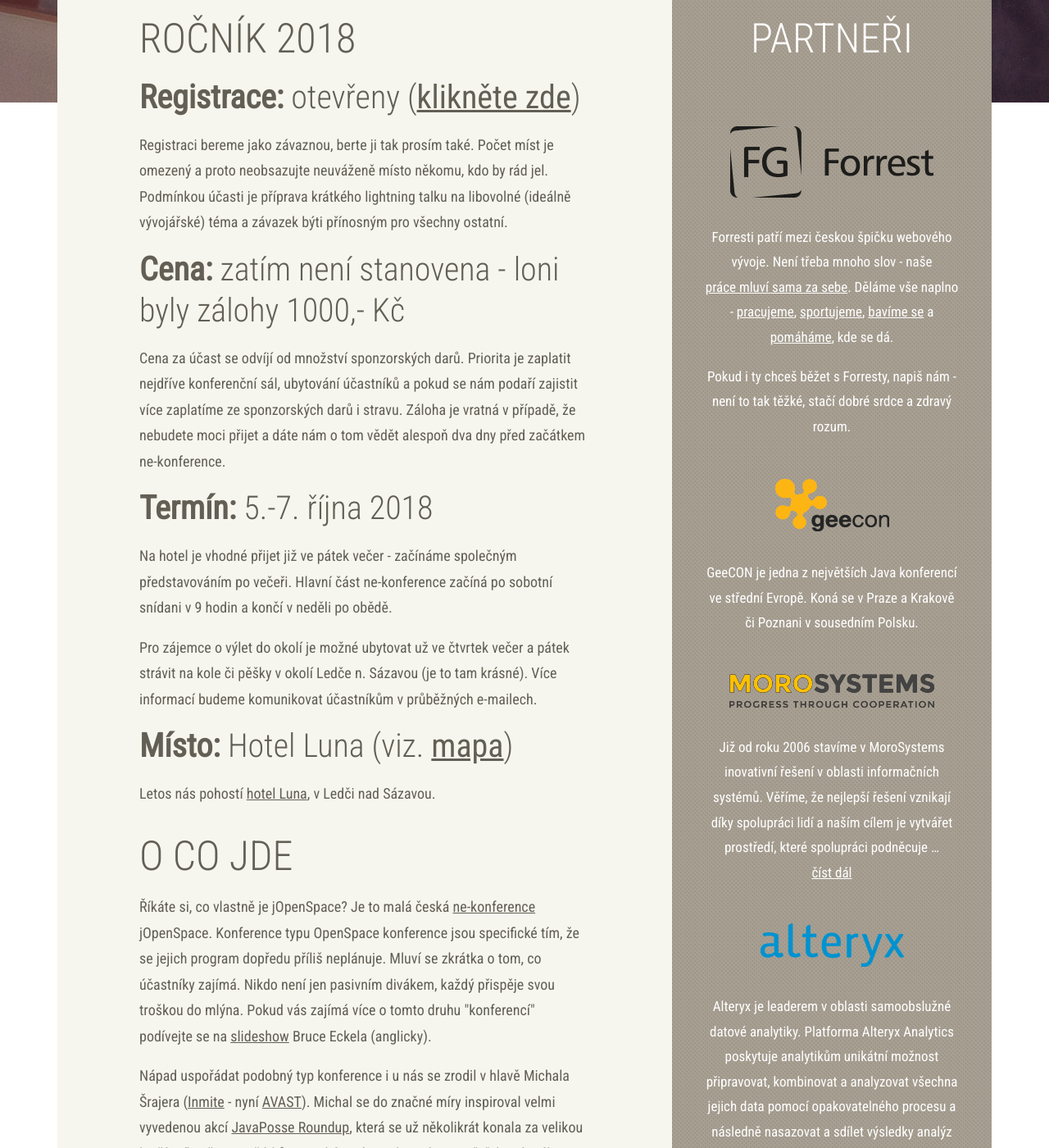
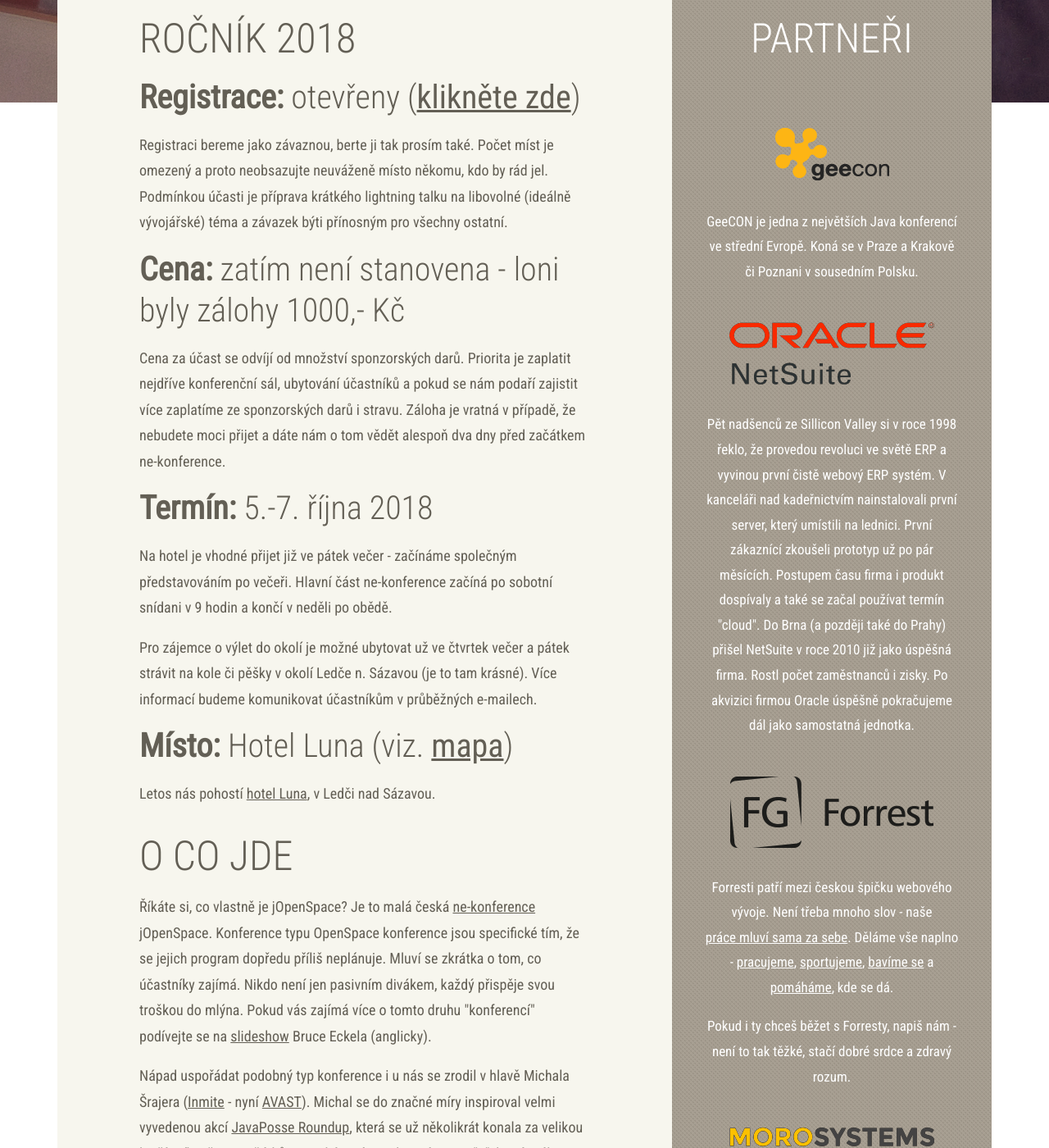
Before and after one commit to novoj/jOpenSpace, a Jekyll site: the page built from index.html, in a window 1280 px wide and 1400 px high, scrolled down 677 px. Shown: the whole window at 82% size. Built offline with Jekyll 4.4.1, drawn with Linux system fonts in a browser that asks for light colours; the list of posts is cut into pages by our own code.

Commit message:
Added partners: Barclays, NetSuite.

```diff
--- a/_includes/partners.html
+++ b/_includes/partners.html
@@ -25,10 +25,39 @@
 		</div>
 	</li>
 	<li>
+		<a href="http://www.netsuite.com"><img src="public/images/sponsor/oracle-netsuite.png" alt="Oracle NetSuite" /></a>
+
+		<div>
+			<p>Pět nadšenců ze Sillicon Valley si v roce 1998 řeklo, že provedou revoluci ve světě ERP a vyvinou první
+				čistě webový ERP systém. V kanceláři nad kadeřnictvím nainstalovali první server, který umístili na
+				lednici. První zákaznící zkoušeli prototyp už po pár měsících. Postupem času firma i produkt dospívaly a
+				také se začal používat termín "cloud". Do Brna (a později také do Prahy) přišel NetSuite v roce 2010 již
+				jako úspěšná firma. Rostl počet zaměstnanců i zisky. Po akvizici firmou Oracle úspěšně pokračujeme dál
+				jako samostatná jednotka.</p>
+		</div>
+	</li>
+	<!--<li>-->
+		<!--<a href="https://www.proudly.cz/firmy/1023/barclays-praha-4"><img src="public/images/sponsor/barclays.png" alt="Barclays" /></a>-->
+
+		<!--<div>-->
+			<!--<p>Se 120 tisíci zaměstnanci a tradicí starší než 326 let je Barclays jedna z největších bankovních institucí-->
+			   <!--světa. Za celou historii jsme přišli s mnoha revolučními myšlenkami, které změnily způsob, jakým lidé přemýšlí-->
+			   <!--o svých financích. Ať už se jednalo o první kreditní kartu vydanou ve Velké Británii nebo první bankomat,-->
+			   <!--vždy jsme se snažili posouvat hranice bankovnictví o kus vpřed.</p>-->
+			<!--<p>Naše pražské kanceláře jsou součástí technologické a provozní divize, která vynakládá maximum pro to,-->
+				<!--aby se držela na technologické špičce. Samozřejmě technologie není všespásná. Nejdůležitější je, aby-->
+				<!--vynalézavost tohoto oddělení přispěla ke zlepšení služeb banky klientům a zjednodušila život ostatním-->
+				<!--zaměstnancům naší společnosti.</p>-->
+		<!--</div>-->
+	<!--</li>-->
+	<li>
 		<a href="http://www.morosystems.cz" target="_blank"><img src="public/images/sponsor/morosystems.png?v=201507140905" alt="Morosystems"/></a>
 		<div>
-			<p>Již od roku 2006 stavíme v MoroSystems inovativní řešení v oblasti informačních systémů. Věříme, že nejlepší řešení vznikají díky spolupráci lidí a naším cílem je vytvářet prostředí, které spolupráci podněcuje.</p>
-			<p>Každému, kdo má zájem o novinky z vývoje nejen v Javě i život v MoroSystems doporučujeme přečíst si <a href="http://www.vsadnajavu.cz/" target="_blank">náš blog</a>.</p>
+			<p>Již od roku 2006 stavíme v MoroSystems inovativní řešení v oblasti informačních systémů. Věříme, že
+				nejlepší řešení vznikají díky spolupráci lidí a naším cílem je vytvářet prostředí, které spolupráci
+				podněcuje.</p>
+			<p>Každému, kdo má zájem o novinky z vývoje nejen v Javě i život v MoroSystems doporučujeme přečíst si <a
+					href="http://www.vsadnajavu.cz/" target="_blank">náš blog</a>.</p>
 		</div>
 	</li>
 	<li>
```
Also changed, not shown: public/images/sponsor/barclays.png (added), public/images/sponsor/oracle-netsuite.png (added).
